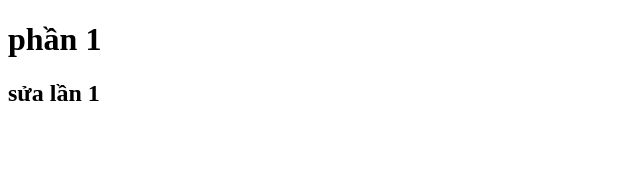
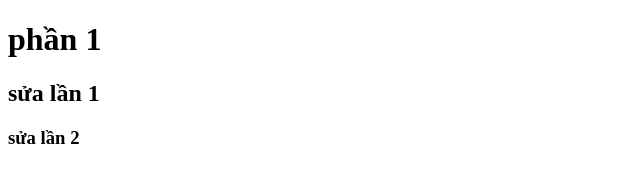
Before and after one commit to loge12345678/taplamwed, a plain HTML site: page index.html in a window 1280 px wide. Shown: the full height of the page, 0-640 px from the left. Drawn offline with Linux system fonts and the light colour scheme.

Commit message:
sửa đổi lần 2

```diff
--- a/index.html
+++ b/index.html
@@ -8,5 +8,6 @@
   <body>
     <h1>phần 1</h1>
     <h2>sửa lần 1</h2>
+    <h3>sửa lần 2</h3>
   </body>
 </html>
```
